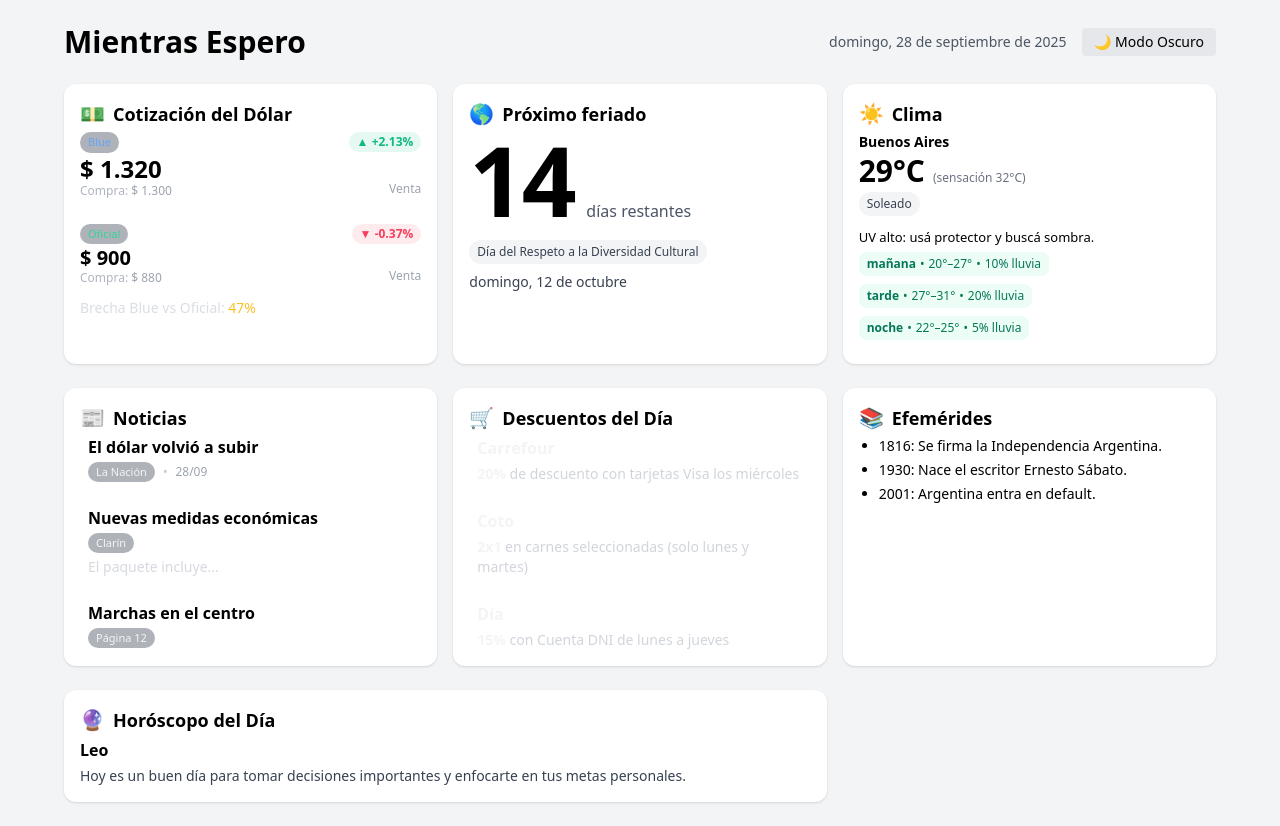
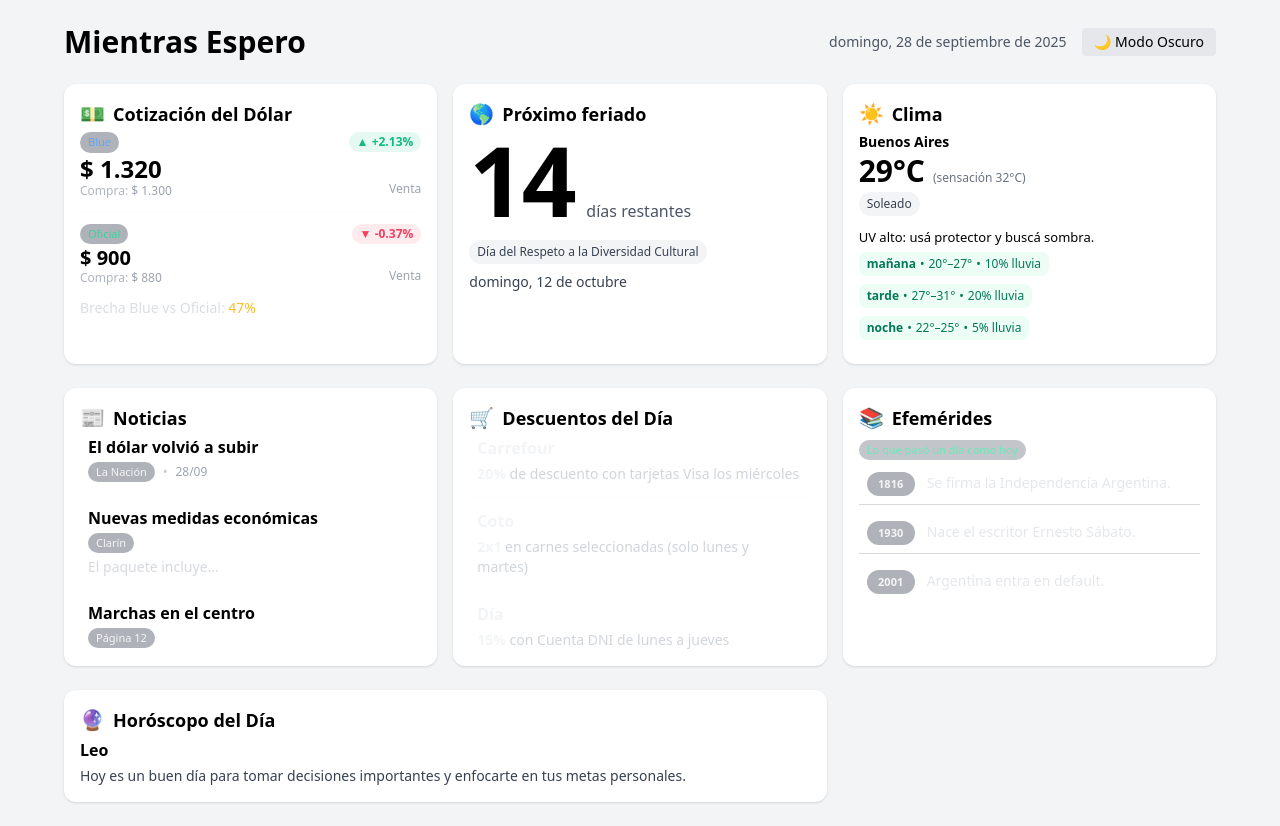
Before and after one commit to kalaniz0018/mientras-espero-el-bondi, a React (Vite) app: page / in a window 1280 px wide. Built offline with nearby package versions, Linux system fonts and the light colour scheme.

Commit message:
card de efemerides

```diff
--- a/src/App.tsx
+++ b/src/App.tsx
@@ -1,11 +1,11 @@
 import { useEffect, useState } from "react";
 import { Weather } from "./components/Weather/Weather";
 import { News } from "./components/News/News";
-import { Efemerides } from "./components/Efemerides";
 import { NextFeriado } from "./components/NextFeriado/NextFeriado";
 import { Dolar } from "./components/Dolar/Dolar";
 import { Horoscopo } from "./components/Horoscopo";
 import { Descuentos } from "./components/Descuentos/Descuentos";
+import { Efemerides } from "./components/Efemerides/Efemerides";
 
 function App() {
   const [isDarkMode, setIsDarkMode] = useState(false);
--- a/src/components/Efemerides.tsx
+++ /dev/null
@@ -1,21 +0,0 @@
-import React from "react";
-import { mockEfemerides } from "../mocks/mockData";
-import { Card } from "./UI/Card";
-
-type EfemeridesProps = {
-  className?: string;
-};
-
-export const Efemerides: React.FC<EfemeridesProps> = ({ className = "" }) => {
-  return (
-    <div className={className}>
-      <Card title="Efemérides" icon="📚">
-        <ul className="list-disc pl-5 space-y-1 text-sm">
-          {mockEfemerides.map((item, idx) => (
-            <li key={idx}>{item}</li>
-          ))}
-        </ul>
-      </Card>
-    </div>
-  );
-};
--- /dev/null
+++ b/src/components/Efemerides/Efemerides.tsx
@@ -0,0 +1,72 @@
+// src/components/Efemerides.tsx
+import React from "react";
+import { Card } from "../UI/Card";
+import { mockEfemerides } from "../../mocks/mockData";
+
+type EfemeridesProps = {
+  className?: string;
+  limit?: number; // por defecto 3
+};
+
+// "YYYY: texto" -> { year, text }
+function parseEfemeride(raw: string): { year: number; text: string } | null {
+  const m = raw.match(/^(\d{3,4})\s*:\s*(.+)$/);
+  if (!m) return null;
+  return { year: Number(m[1]), text: m[2].trim() };
+}
+
+export const Efemerides: React.FC<EfemeridesProps> = ({
+  className = "",
+  limit = 3,
+}) => {
+  const items = mockEfemerides
+    .map(parseEfemeride)
+    .filter((x): x is { year: number; text: string } => Boolean(x))
+    .sort((a, b) => a.year - b.year);
+
+  const visible = items.slice(0, limit);
+
+  return (
+    <div className={className}>
+      <Card title="Efemérides" icon="📚">
+        <span className="inline-block rounded-full bg-gray-700/30 text-[11px] font-medium text-emerald-300 px-2 py-0.5 mb-3">
+          Lo que pasó un día como hoy
+        </span>
+
+        {/* si querés un subtítulo corto y neutro, descomentá: */}
+        {/* <p className="text-xs text-gray-400 mb-2">Efemérides de hoy</p> */}
+
+        {visible.length === 0 ? (
+          <div className="text-sm text-gray-400 py-6 px-2">
+            No hay efemérides para mostrar por ahora.
+          </div>
+        ) : (
+          <ul className="text-sm">
+            {visible.map((item, idx) => (
+              <li
+                key={`${item.year}-${idx}`}
+                className="py-2 first:pt-0 last:pb-0"
+              >
+                <div className="flex items-start gap-3 rounded-md px-2 hover:bg-white/5 transition">
+                  {/* Año: chip con ancho fijo y números tabulares */}
+                  <span className="shrink-0 inline-flex items-center justify-center rounded-full bg-gray-700/40 text-gray-100 px-2 py-0.5 text-[11px] font-semibold tabular-nums w-12 text-center">
+                    {item.year}
+                  </span>
+
+                  {/* Texto plano (sin resaltados) */}
+                  <p className="text-gray-200 leading-relaxed break-words">
+                    {item.text}
+                  </p>
+                </div>
+
+                {idx < visible.length - 1 && (
+                  <div className="mt-2 h-px bg-gray-700/20" />
+                )}
+              </li>
+            ))}
+          </ul>
+        )}
+      </Card>
+    </div>
+  );
+};
```
